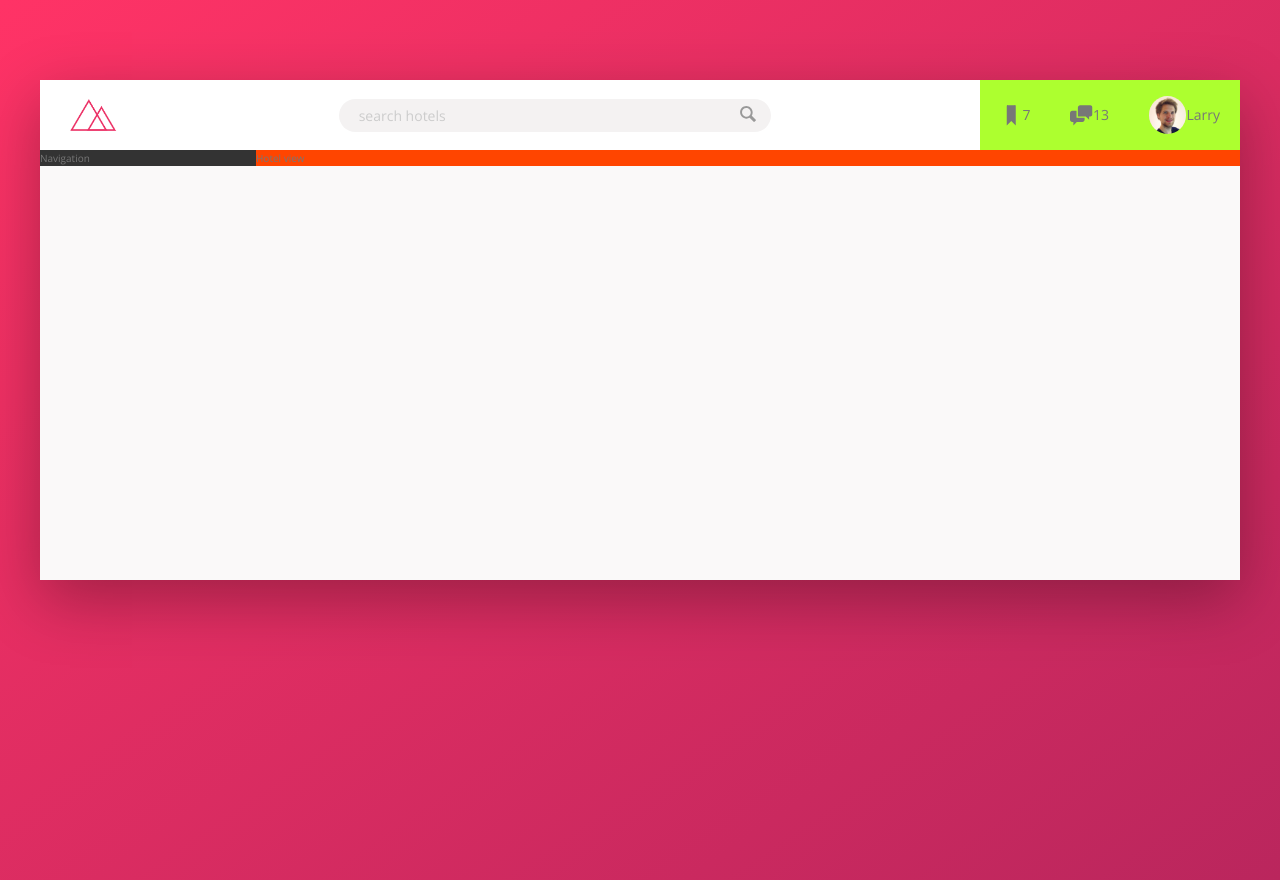
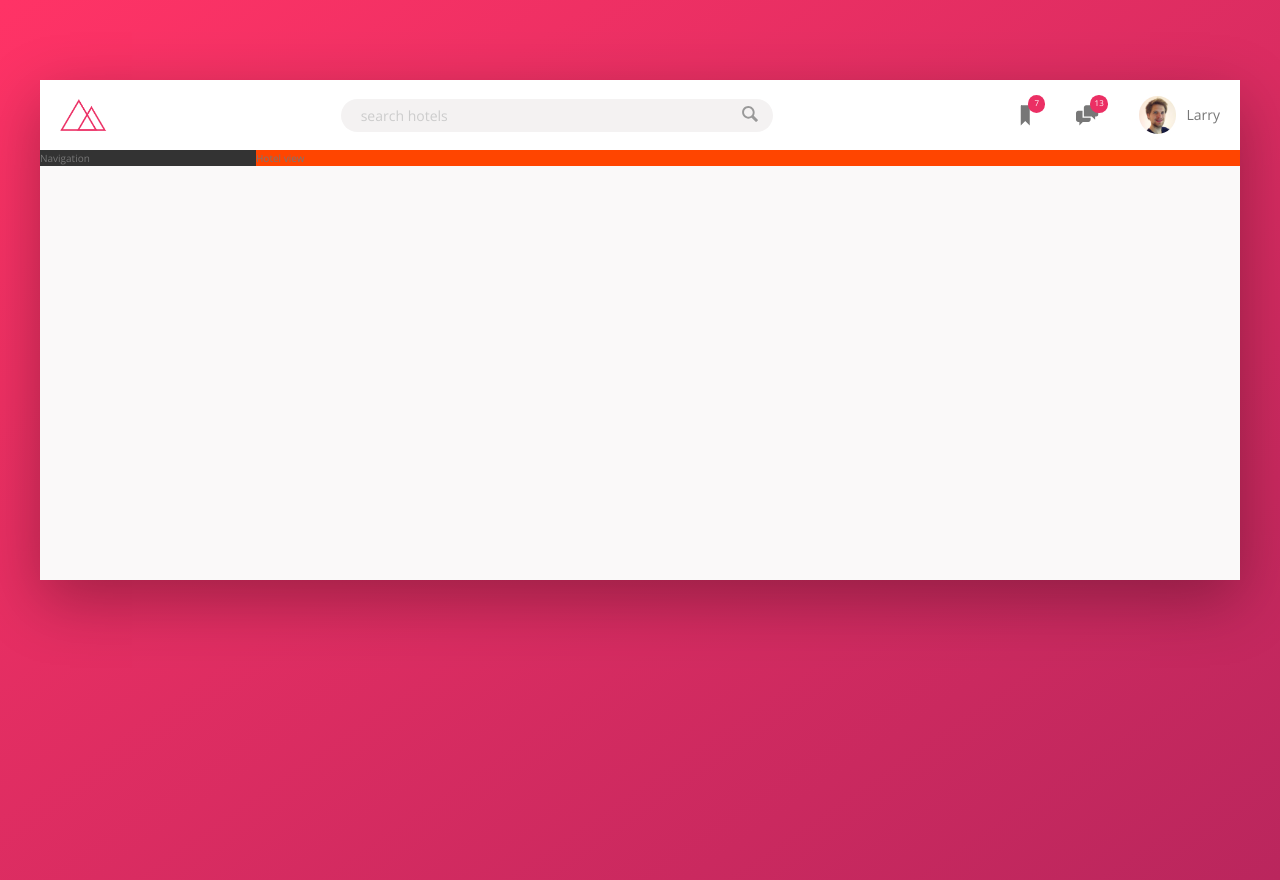
Before and after one commit to Lguerra1/trillo, a website: page index.html in a window 1280 px wide. Drawn offline with nearby package versions, Linux system fonts and the light colour scheme.

Commit message:
finished header layout

```diff
--- a/sass/_components.scss
+++ b/sass/_components.scss
@@ -3,7 +3,7 @@
 
 .logo {
   height: 3.25rem;
-  margin-left: 3rem;
+  margin-left: 2rem;
 }
 
 /////////////////////////////
@@ -66,8 +66,6 @@
 // USER NAVIGATION
 
 .user-nav {
-  background-color: greenyellow;
-
   //changing height of this flex item to fill vertically
   align-self: stretch;
 
@@ -88,7 +86,7 @@
   }
 
   &__icon-box {
-
+    position: relative;
   }
 
   &__icon {
@@ -98,14 +96,25 @@
   }
 
   &__notification {
-  }
+    font-size: 0.8rem;
+    height: 1.75rem;
+    width: 1.75rem;
+    border-radius: 50%;
+    background-color: var(--color-primary);
+    color: #fff;
+    position: absolute;
+    top: 1.5rem;
+    right: 1.1rem;
 
-  &__user {
+    display: flex;
+    justify-content: center;
+    align-items: center;
   }
 
   &__user-photo {
     height: 3.75rem;
     border-radius: 50%;
+    margin-right: 1rem;
   }
 
   &__user-name {
```
Also changed, not shown: css/style.css.
